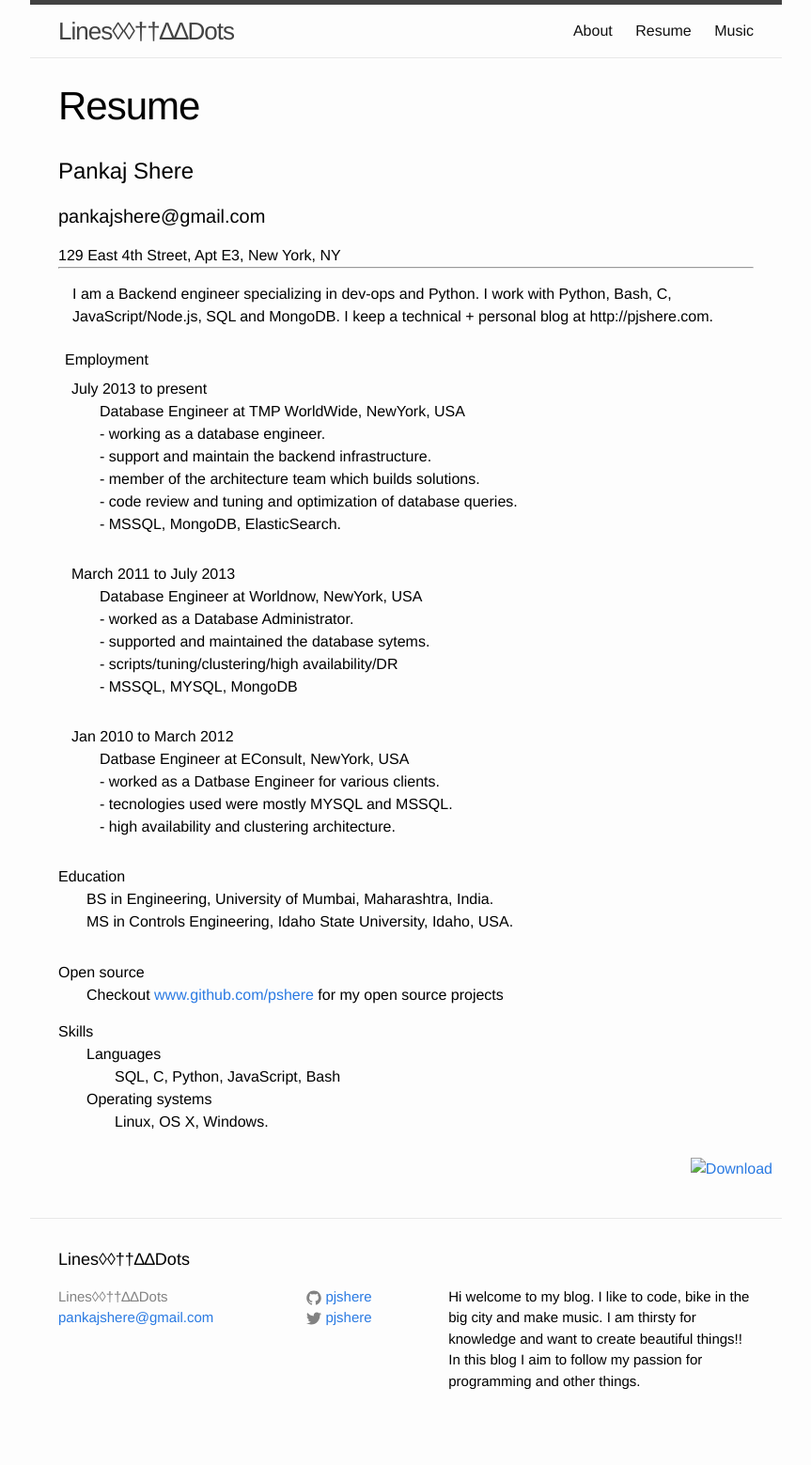
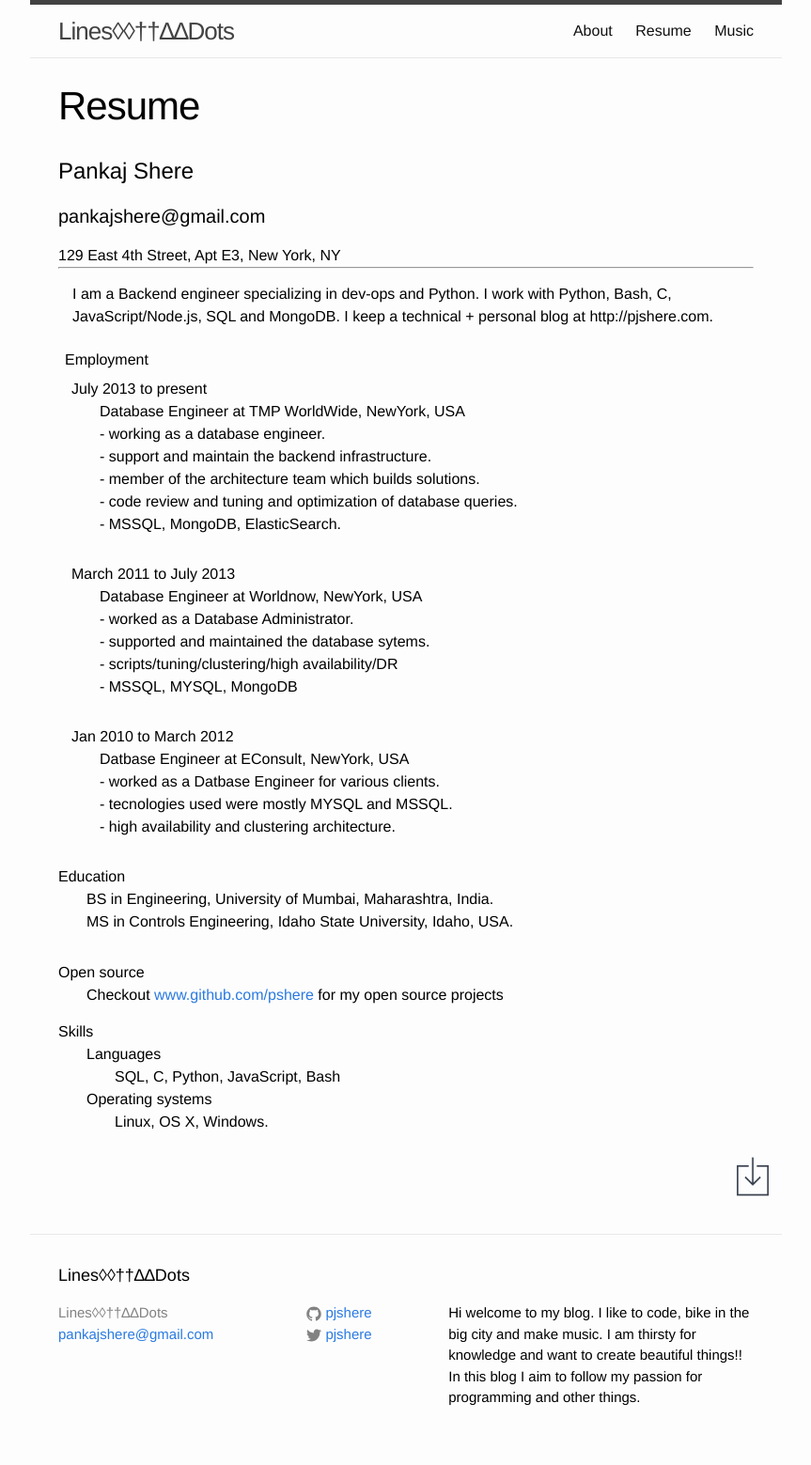
Before and after one commit to PJShere/PJShere.github.io, a Jekyll site: the page built from resume/index.html, in a window 1280 px wide. Shown: the whole page at 94% size, without its empty margins (208-1071 px from the left). Built offline with Jekyll 4.4.1, drawn with Linux system fonts in a browser that asks for light colours.

Commit message:
download fix

```diff
--- a/resume/index.html
+++ b/resume/index.html
@@ -63,5 +63,5 @@ permalink: /Resume/
         </ul>
     </ul>
     </div>
-    <div style="padding:10px; text-align:right; color:red"><a href="pankajshereresume.pdf" target="_blank"><img src={{ site.baseurl }}"/1446548465_download.png" alt="Download" width="42" height="42"></a></div>
+    <div style="padding:10px; text-align:right; color:red"><a href="pankajshereresume.pdf" target="_blank"><img src={{ site.baseurl }}"/resume/1446548465_download.png" alt="Download" width="42" height="42"></a></div>
 </body>
```
